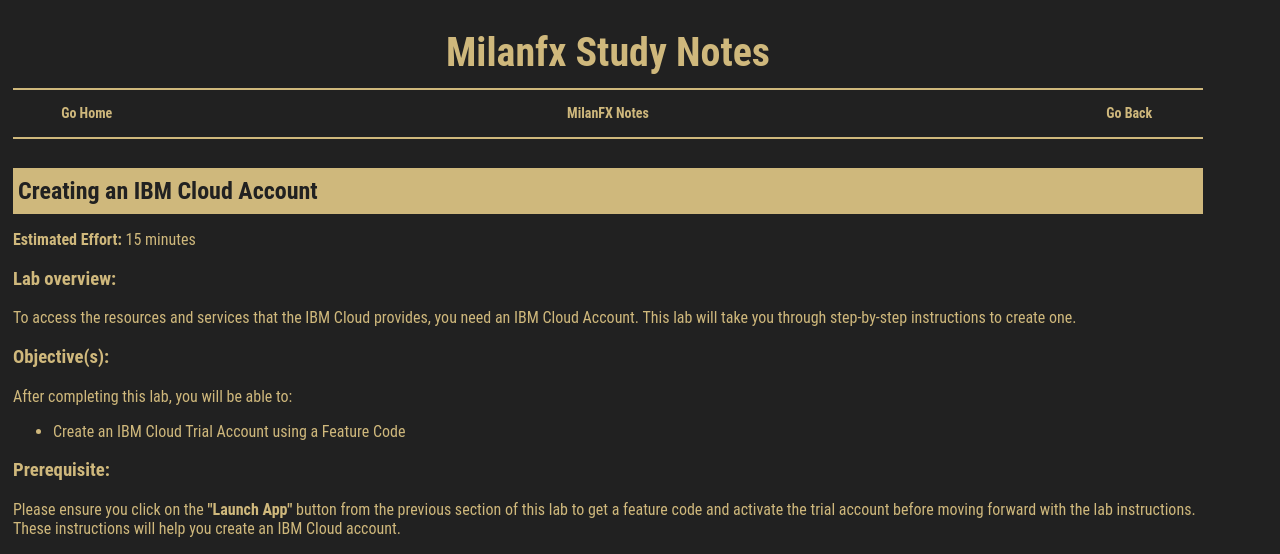
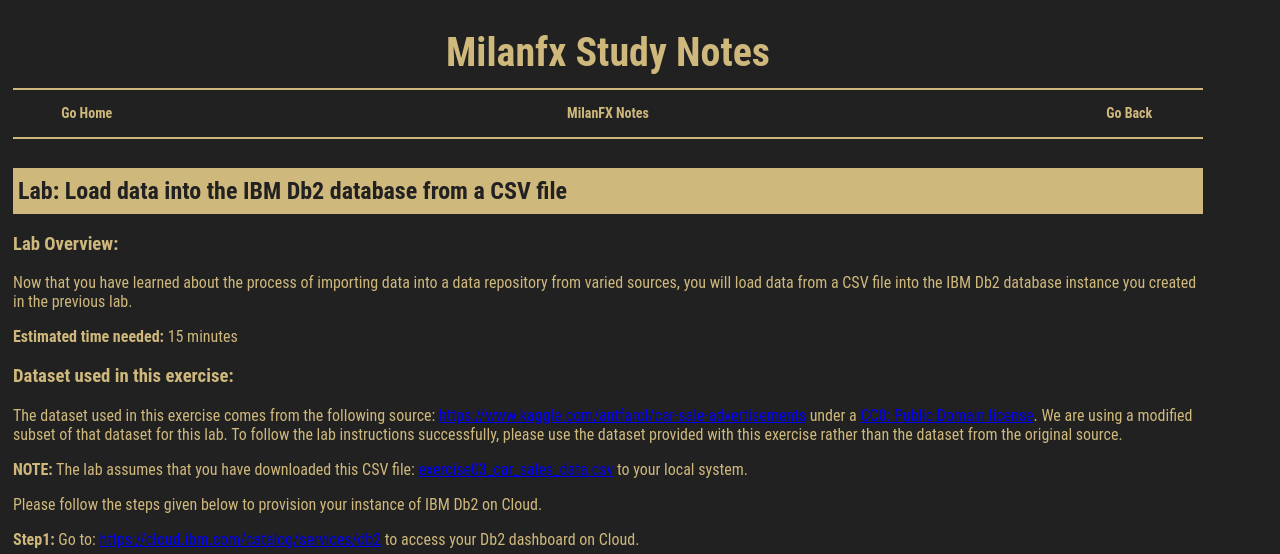
Before and after one commit to milanfx/milanfx.github.io, a Jekyll site: the page built from test.md, in a window 1280 px wide and 1400 px high. Shown: the top 554 px of the window. Built offline with Jekyll 4.4.1, drawn with Linux system fonts in a browser that asks for light colours; some of the changed text lies outside the part shown.

Commit message:
Update test.md

```diff
--- a/test.md
+++ b/test.md
@@ -5,36 +5,92 @@
 ---
 
 
-## Creating an IBM Cloud Account
+## Lab: Load data into the IBM Db2 database from a CSV file
 
-**Estimated Effort:** 15 minutes
+### **Lab Overview:**
 
-### Lab overview:
+Now that you have learned about the process of importing data into a data repository from varied sources, you will load data from a CSV file into the IBM Db2 database instance you created in the previous lab.
 
-To access the resources and services that the IBM Cloud provides, you need an IBM Cloud Account. This lab will take you through step-by-step instructions to create one.
+**Estimated time needed:** 15 minutes
 
-### Objective(s):
+### **Dataset used in this exercise:**
 
-After completing this lab, you will be able to:
-* Create an IBM Cloud Trial Account using a Feature Code
+The dataset used in this exercise comes from the following source: [https://www.kaggle.com/antfarol/car-sale-advertisements](https://www.kaggle.com/antfarol/car-sale-advertisements) under a [CC0: Public Domain license](https://creativecommons.org/publicdomain/zero/1.0/). We are using a modified subset of that dataset for this lab. To follow the lab instructions successfully, please use the dataset provided with this exercise rather than the dataset from the original source.
 
-### Prerequisite:
+**NOTE:** The lab assumes that you have downloaded this CSV file: [exercise03_car_sales_data.csv](https://cf-courses-data.s3.us.cloud-object-storage.appdomain.cloud/IBM-DB0100EN-SkillsNetwork/labs/exercise03_car_sales_data.csv) to your local system.
 
-Please ensure you click on the **\"Launch App\"** button from the previous section of this lab to get a feature code and activate the trial account before moving forward with the lab instructions. These instructions will help you create an IBM Cloud account.
+Please follow the steps given below to provision your instance of IBM Db2 on Cloud.
 
-> **Note:** These instructions only apply to creating a **NEW** IBM Cloud account using an email address that you have not used previously to create another IBM Cloud account. If you have already used your IBM Cloud feature code in another course/lab to create an IBM Cloud account, please skip this lab, as the code can only be used once.
+**Step1:** Go to: [https://cloud.ibm.com/catalog/services/db2](https://cloud.ibm.com/catalog/services/db2?utm_source=skills_network&utm_content=in_lab_content_link&utm_id=Lab-IBM-DB0100EN-SkillsNetwork) to access your Db2 dashboard on Cloud.
 
----
+**Step2:** If you’re not already logged in to your IBM Cloud Lite account, click on **Log in** at the bottom right of the screen to log in.
 
-## Activate Trial Account
+<div align="center"><img src="https://cf-courses-data.s3.us.cloud-object-storage.appdomain.cloud/IBM-DB0100EN-SkillsNetwork/labs/images/Figure_3-1.png" width="400"></div>
 
-1. The previous section of the lab is the first step for activating your IBM Cloud trial account using Feature Code.
+**Step3:** Logging in will take you to your **Db2 service dashboard**.
 
-2. On clicking on the `Launch App` button, you will get a unique code.
+Click on **view existing** link in the **Existing Lite plan instance** box.
 
-3. Next, click on Activate Your Trial. It will redirect you to the IBM Cloud registration page, to create an account on IBM Cloud.
+<div align="center"><img src="https://cf-courses-data.s3.us.cloud-object-storage.appdomain.cloud/IBM-DB0100EN-SkillsNetwork/labs/images/Figure_3-2.png" width="400"></div>
 
-<div align="center"><img src="https://cf-courses-data.s3.us.cloud-object-storage.appdomain.cloud/IBM-CC0100EN-SkillsNetwork/labs/IBMCloud_accountCreation/images/activate_trial_account.png" width="400"></div>
+**Step4:** The **Manage** tab will be active by default in your services dashboard. Click on **Go to UI**.
+
+<div align="center"><img src="https://cf-courses-data.s3.us.cloud-object-storage.appdomain.cloud/IBM-DB0100EN-SkillsNetwork/labs/images/Figure_3-3.png" width="600"></div>
+
+**Step5:** Now click on the menu bar icon in the top left corner of your Db2 service dashboard.
+
+Click on **Load** **>** **Load Data**.
+
+<div align="center"><img src="https://cf-courses-data.s3.us.cloud-object-storage.appdomain.cloud/IBM-DB0100EN-SkillsNetwork/labs/images/Figure_3-4.png" width="600"></div>
+
+**Step6:** You can either drag and drop the CSV file into the **File selection** box, or you can click on the **browse files** link, also provided in the **File selection** box to browse your local folders to find and open the downloaded CSV file.
+
+<div align="center"><img src="https://cf-courses-data.s3.us.cloud-object-storage.appdomain.cloud/IBM-DB0100EN-SkillsNetwork/labs/images/Figure_3-5.png" width="600"></div>
+
+The name of the CSV file you have uploaded will appear in the **Selected file** section on the right.
+
+<div align="center"><img src="https://cf-courses-data.s3.us.cloud-object-storage.appdomain.cloud/IBM-DB0100EN-SkillsNetwork/labs/images/Figure_3-6.png" width="600"></div>
+
+Click **Next** to proceed.
+
+**Step7:** You will be asked to select a **Schema** from a list of schema names.
+
+**NOTE:** Select the schema name with a random mix of alphabets and numbers. It will be similar to, but not the same as, the one you see in the screenshot below (_MGJ73335_). The ones that you do NOT have to select are AUDIT, DB2INST1, ERRORSCHEMA, and ST_INFORMTN_SCHEMA (and sometimes you might also see SQLxxxxx as well).
+
+<div align="center"><img src="https://cf-courses-data.s3.us.cloud-object-storage.appdomain.cloud/IBM-DB0100EN-SkillsNetwork/labs/images/Figure_3-7.png" width="600"></div>
+
+**Step8:** Click on **New Table**.
+
+<div align="center"><img src="https://cf-courses-data.s3.us.cloud-object-storage.appdomain.cloud/IBM-DB0100EN-SkillsNetwork/labs/images/Figure_3-8.png" width="600"></div>
+
+**Step9:** Enter the name **CARSALESTABLE** in the input box prompting you with **_NEW TABLE NAME_**.
+
+**Note:** You will be using this table name in the SQL queries you will execute in the next exercise.
+
+Now click on **Create** to create the new table.
+
+<div align="center"><img src="https://cf-courses-data.s3.us.cloud-object-storage.appdomain.cloud/IBM-DB0100EN-SkillsNetwork/labs/images/Figure_3-9.png" width="600"></div>
+
+**Step10:** A table by the name of **CARSALESTABLE** has been created.
+
+Click **Next** at the bottom right of the page to proceed.
+
+<div align="center"><img src="https://cf-courses-data.s3.us.cloud-object-storage.appdomain.cloud/IBM-DB0100EN-SkillsNetwork/labs/images/Figure_3-10.png" width="600"></div>
+
+**Step11:** Click **Next** to proceed.
+
+<div align="center"><img src="https://cf-courses-data.s3.us.cloud-object-storage.appdomain.cloud/IBM-DB0100EN-SkillsNetwork/labs/images/Figure_3-11.png" width="600"></div>
+
+**Step12:** Then click **Begin Load** to begin the process of loading the data from the CSV into your database.
+
+<div align="center"><img src="https://cf-courses-data.s3.us.cloud-object-storage.appdomain.cloud/IBM-DB0100EN-SkillsNetwork/labs/images/Figure_3-12.png" width="600"></div>
+
+**Step13:** Data from your CSV file is now loaded into your Db2 instance.
+
+<div align="center"><img src="https://cf-courses-data.s3.us.cloud-object-storage.appdomain.cloud/IBM-DB0100EN-SkillsNetwork/labs/images/Figure_3-13.png" width="600"></div>
+
+Congratulations! You have successfully loaded data from a CSV file into the IBM Db2 instance you created in the previous lab.
+
 
 ---
 
```
